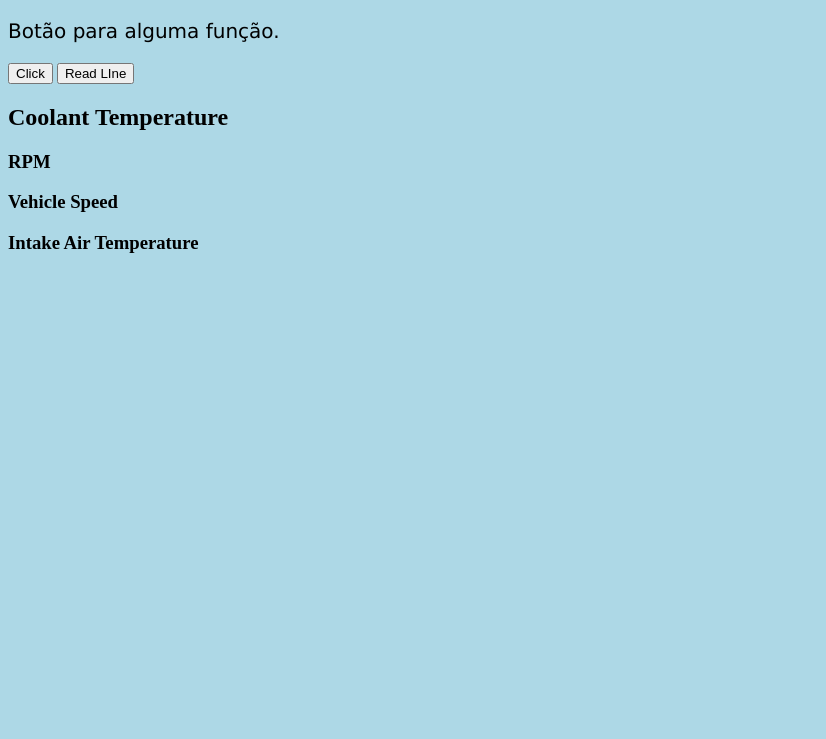
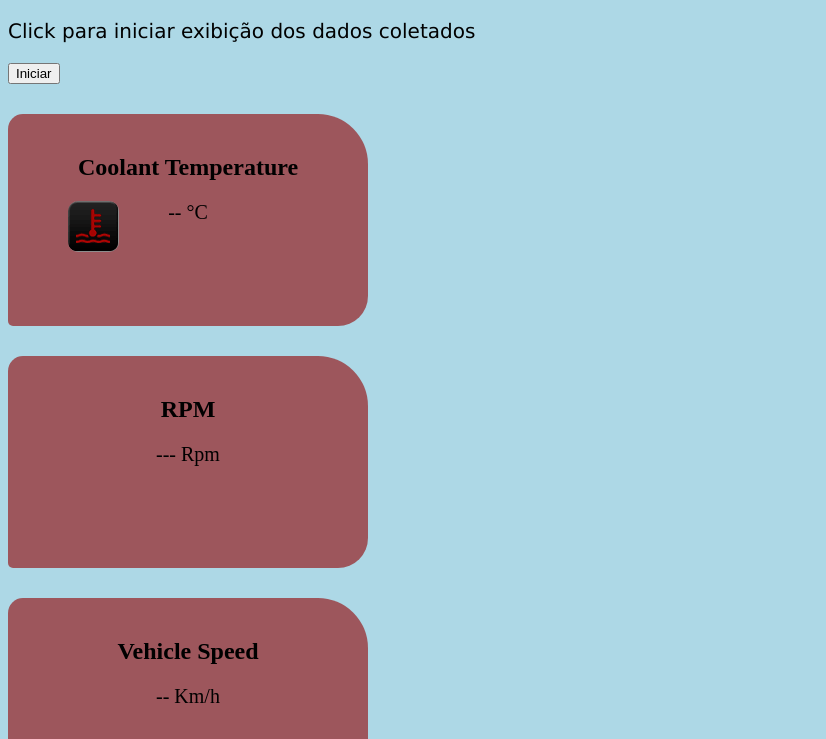
Before and after one commit to rubemmoura/if747-RedesAutomotivas, a plain HTML site: page Web/redesAutomotivas.html in a window 1280 px wide. Shown: the part 61-800 px from the top of the page, without its empty margins (0-826 px from the left). Drawn offline with nearby package versions, Linux system fonts and the light colour scheme.

Commit message:
adicionando imagens com interação

```diff
--- a/Web/redesAutomotivas.css
+++ b/Web/redesAutomotivas.css
@@ -11,3 +11,30 @@ p{
     font-family: verdana;
     font-size: 20px;
 }
+
+h2{
+    text-align: center;
+}
+
+img{
+	border-radius: 10px;
+	position: absolute;
+	margin-left: -100px;
+	margin-top: 0px;
+}
+
+.border{
+    border-radius: 15px 50px 30px 5px;
+    background: #93000099;
+    padding: 20px;
+    width: 320px;
+    height: 172px;
+    margin-top: 30px;
+    text-align: center;
+}
+
+.numbersValues{
+	text-align: end;
+	vertical-align: text-top;
+	font-size: 20px;
+}
--- a/Web/redesAutomotivas.html
+++ b/Web/redesAutomotivas.html
@@ -10,31 +10,31 @@
 		<h1>
 			Redes Automotivas
 		</h1>
-		<p id="p">Botão para alguma função.</p>
-		<button onclick="start()">Click</button>
-		<button onclick="readLine()">Read LIne</button>
+		<p id="p">Click para iniciar exibição dos dados coletados</p>
+		<button onclick="start()">Iniciar</button>
 
-		<div id="page-wrapper">
+		<div class="border">
 			<h2>Coolant Temperature</h2>
-			<span id="fileDisplayCT"></span>
+			<img id="myImage" src="images/temp1_off.png">
+			<span id="fileDisplayCT" class="numbersValues">-- °C</span>
     	</div>
-		<div id="page-wrapper2">
-			<h3>RPM</h3>
-			<span id="fileDisplayRPM"><span>
+		<div class="border">
+			<h2>RPM</h2>
+			<span id="fileDisplayRPM" class="numbersValues">--- Rpm<span>
     	</div>
-    	<div id="page-wrapper3">
-			<h3>Vehicle Speed</h3>
-			<span id="fileDisplayVS"><span>
+    	<div class="border">
+			<h2>Vehicle Speed</h2>
+			<span id="fileDisplayVS" class="numbersValues">-- Km/h<span>
     	</div>
-    	<div id="page-wrapper4">
-			<h3>Intake Air Temperature</h3>
-			<span id="fileDisplayITA"><span>
+    	<div class="border">
+			<h2>Intake Air Temperature</h2>
+			<span id="fileDisplayITA" class="numbersValues">-- °C<span>
     	</div>
 
 
 
 	</body>
 
- 	<script src="jquery-3.1.1.min.js"></script>
+	<script src="http://ajax.googleapis.com/ajax/libs/jquery/1.9.1/jquery.min.js"></script>
 	<script src="redesAutomotivas.js"></script>
 </html>
--- a/Web/redesAutomotivas.js
+++ b/Web/redesAutomotivas.js
@@ -2,6 +2,7 @@ var fileDisplayCT	= document.getElementById('fileDisplayCT');
 var fileDisplayRPM	= document.getElementById('fileDisplayRPM');
 var fileDisplayVS	= document.getElementById('fileDisplayVS');
 var fileDisplayITA	= document.getElementById('fileDisplayITA');
+var image1			= document.getElementById('imgCoolant');
 
 var numberValueCT	= "";
 var numberValueRPM	= "";
@@ -17,38 +18,35 @@ var time;
 
 function checkFirstLetter(count, string){
 	count++; //Pulando o espaço em branco
-	while(count < string.length){
+	while(count < (string.length - 2)){
 		count++;
 		switch(firstLetter){
 			case 'C':
 				numberValueCT = numberValueCT + string.charAt(count);
-				fileDisplayCT.innerText		= numberValueCT;
+				if(numberValueCT > 87){
+					$("#myImage").attr("src","images/temp1_oN.png");
+				}
+				fileDisplayCT.innerText		= numberValueCT 	+ " °C";
 				break;
 			case 'R':
 				numberValueRPM = numberValueRPM + string.charAt(count);
-				fileDisplayRPM.innerText	= numberValueRPM;
+				fileDisplayRPM.innerText	= numberValueRPM 	+ " Rpm";
 				break;
 			case 'V':
 				numberValueVS = numberValueVS + string.charAt(count);
-				fileDisplayVS.innerText		= numberValueVS;
+				fileDisplayVS.innerText		= numberValueVS 	+ " Km/h";
 				break;
 			case 'I':
 				numberValueITA = numberValueITA + string.charAt(count);
-				fileDisplayITA.innerText	= numberValueITA;
+				fileDisplayITA.innerText	= numberValueITA 	+ " °C";
 				break;
 			default:
 				console.log("Letra desconhecida.");
 		}
 	}
-
-	console.log("numberValueCT = " + numberValueCT);
-	console.log("numberValueRPM = " + numberValueRPM);
-	console.log("numberValueVS = " + numberValueVS);
-	console.log("numberValueITA = " + numberValueITA);
 }
 
 function readLine(){
-	count++;
 	if(line[count].charAt(count2) != "F"){
 		for(count2 = 0; line[count].charAt(count2) != ":"; count2++){ //Tomando a primeira letra e caminhando caracter por caracter da linha até ":"
 			if(count2 == 0){
@@ -56,21 +54,23 @@ function readLine(){
 			}
     	}
     	checkFirstLetter(count2, line[count]);
-    	time = setTimeout(readLine, 3000);
+    	time = setTimeout(readLine, 1000);
 	}else{
 		clearTimeout(time);
-		console.log("firstLetter = F => Fim do Arquivo.");
+		alert("Fim do Arquivo.");
+		console.log("Fim do Arquivo.");
 	}
 	numberValueCT = "";
 	numberValueRPM = "";
 	numberValueVS = "";
 	numberValueITA = "";
+	count++;
 	count2 = 0;
 }
 
 function start() {
     readTextFile("result.txt");
-    time = setTimeout(readLine, 3000);
+    time = setTimeout(readLine, 1000);
 }
 
 function readTextFile(file)
```
Also changed, not shown: Web/images/icons.gif (added), Web/images/rpm_light.PNG (added), Web/images/rpm_off.PNG (added), Web/images/stop.png (added), Web/images/temp1_off.PNG (added), Web/images/temp1_on.PNG (added), Web/images/temp2_off.PNG (added), Web/images/temp2_on.PNG (added), Web/images/temperature.png (added).
